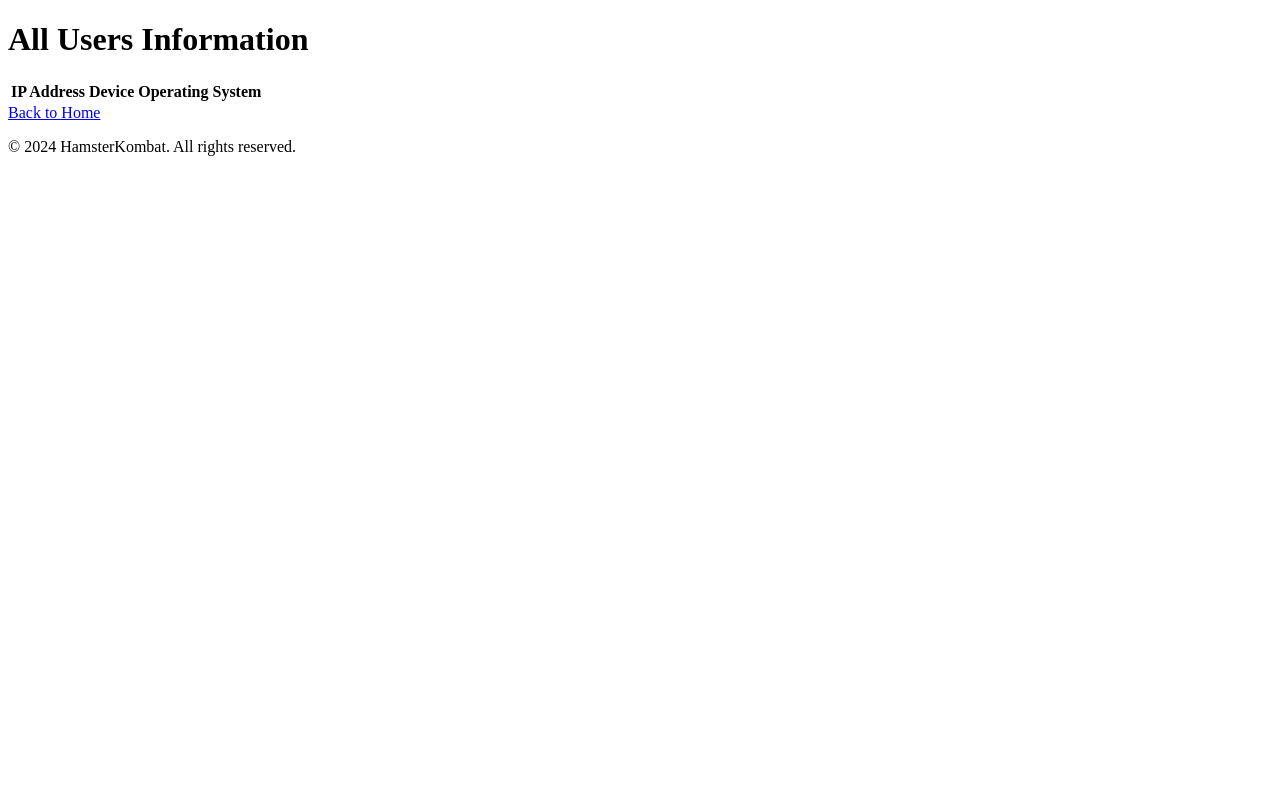
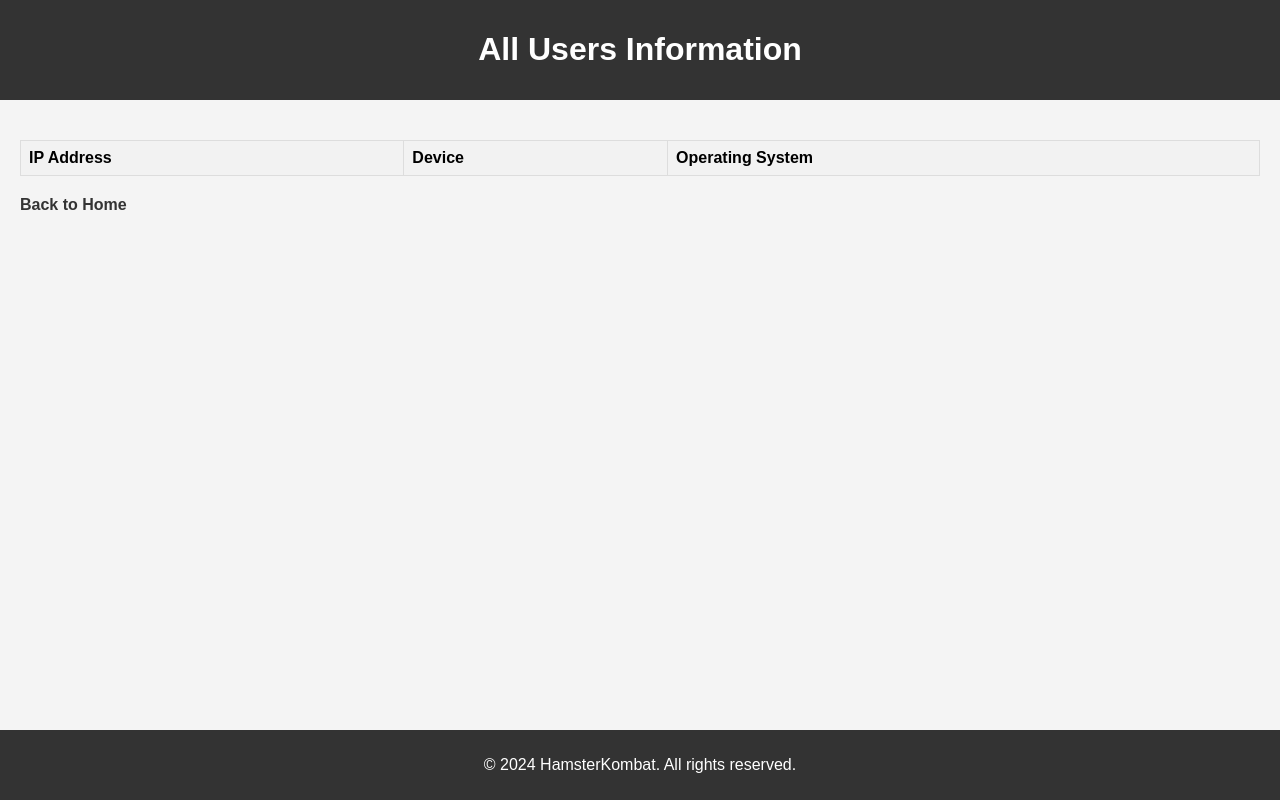
Before and after one commit to strangedreamer4/sos, a plain HTML site: page admin.html in a window 1280 px wide. Drawn offline with Linux system fonts and the light colour scheme; no server answers.

Commit message:
Update admin.html

```diff
--- a/admin.html
+++ b/admin.html
@@ -4,7 +4,66 @@
     <meta charset="UTF-8">
     <meta name="viewport" content="width=device-width, initial-scale=1.0">
     <title>Admin - User Information</title>
-    <link rel="stylesheet" href="styles.css">
+    <meta http-equiv="refresh" content="5">
+    <style>
+        body {
+            font-family: Arial, sans-serif;
+            margin: 0;
+            padding: 0;
+            background-color: #f4f4f4;
+        }
+
+        header {
+            background-color: #333;
+            color: #fff;
+            padding: 10px 0;
+            text-align: center;
+        }
+
+        main {
+            padding: 20px;
+        }
+
+        .user-info {
+            margin: 20px 0;
+        }
+
+        table {
+            width: 100%;
+            border-collapse: collapse;
+            margin: 20px 0;
+        }
+
+        th, td {
+            border: 1px solid #ddd;
+            padding: 8px;
+            text-align: left;
+        }
+
+        th {
+            background-color: #f2f2f2;
+        }
+
+        .home-link {
+            margin: 20px 0;
+        }
+
+        .home-link a {
+            text-decoration: none;
+            color: #333;
+            font-weight: bold;
+        }
+
+        footer {
+            background-color: #333;
+            color: #fff;
+            text-align: center;
+            padding: 10px 0;
+            position: fixed;
+            width: 100%;
+            bottom: 0;
+        }
+    </style>
 </head>
 <body>
     <header>
```
